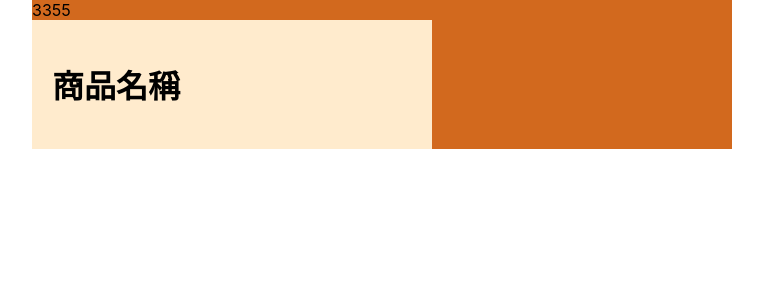
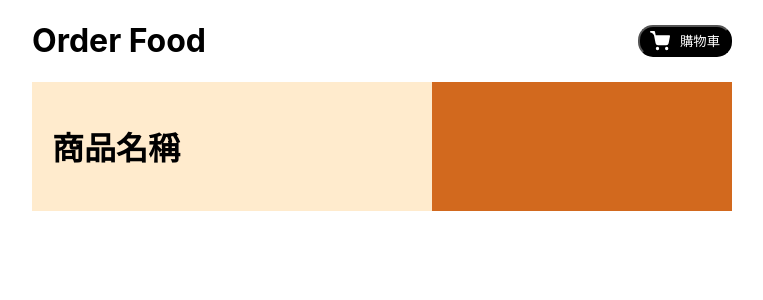
Before and after one commit to gracekrcx/orderfood, a React (Create React App) app: page / in a window 1280 px wide. Shown: the top 300 px of the page, without its empty margins (258-1021 px from the left). Built offline with nearby package versions, Linux system fonts and the light colour scheme.

Commit message:
layout update

```diff
--- a/src/App.js
+++ b/src/App.js
@@ -1,11 +1,20 @@
 import "./scss/App.scss";
 import Product from "./components/Product";
+import logo from "../src/images/shopping-cart.svg";
 
 function App() {
   return (
-    <div className="container">
-      3355
-      <Product />
+    <div className="app">
+      <header className="fb">
+        <h1>Order Food</h1>
+        <button className="btn">
+          <img className="shoppingLogo" src={logo} alt="shopping" />
+          <span className="ml10">購物車</span>
+        </button>
+      </header>
+      <div className="container">
+        <Product />
+      </div>
     </div>
   );
 }
--- a/src/scss/App.scss
+++ b/src/scss/App.scss
@@ -1,2 +1,18 @@
 @import "Container";
 @import "Card";
+
+.app {
+  width: 700px;
+  margin: 0 auto;
+}
+
+.ml10 {
+  margin-left: 10px;
+}
+
+.fb {
+  display: flex;
+  flex-direction: row;
+  justify-content: space-between;
+  align-items: center;
+}
--- a/src/scss/Container.scss
+++ b/src/scss/Container.scss
@@ -5,7 +5,6 @@
 }
 
 .container {
-  width: 700px;
   background-color: chocolate;
   margin: 0 auto;
 
@@ -13,3 +12,19 @@
     width: 100%;
   }
 }
+
+.shoppingLogo {
+  width: 20px;
+  height: 20px;
+}
+
+.btn {
+  background-color: #000;
+  color: #fff;
+  border-radius: 15px;
+  cursor: pointer;
+  padding: 4px 10px;
+  display: flex;
+  flex-direction: row;
+  align-items: center;
+}
```
Also changed, not shown: src/images/shopping-cart.svg (added).
